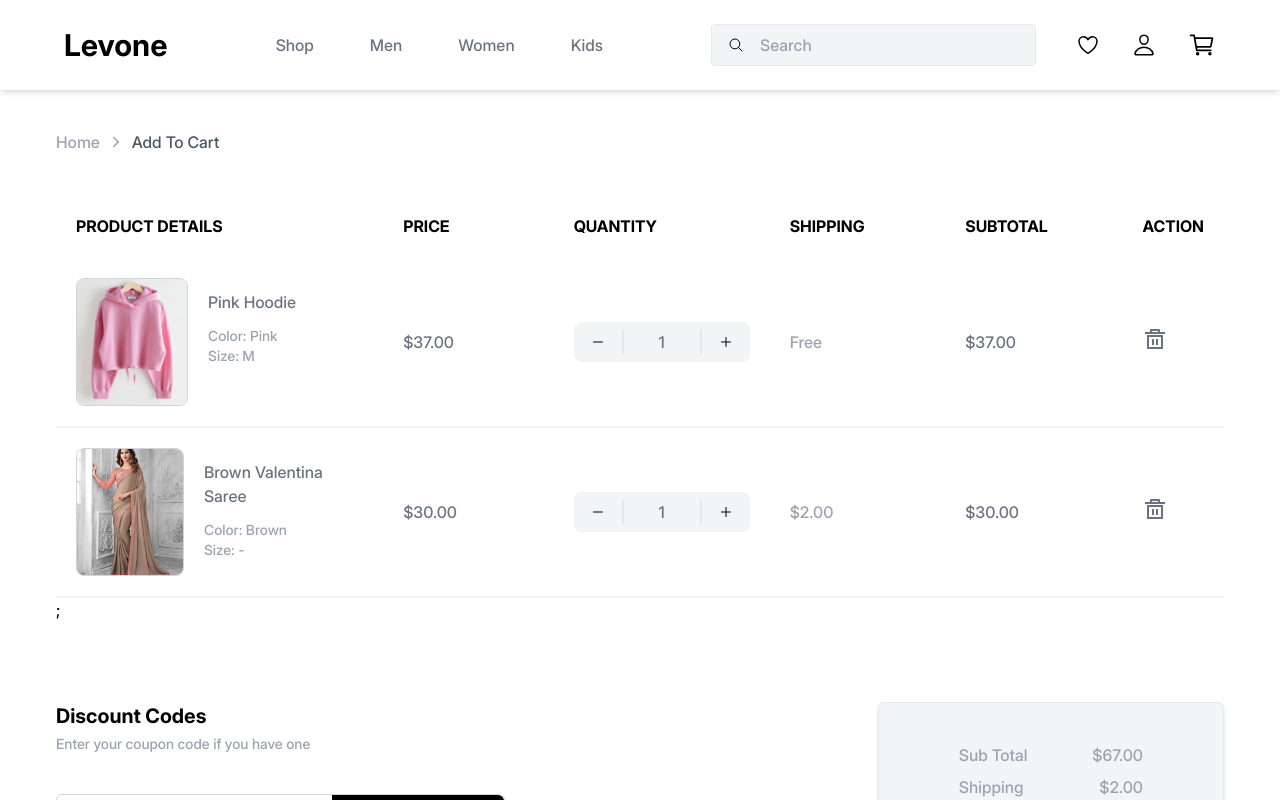
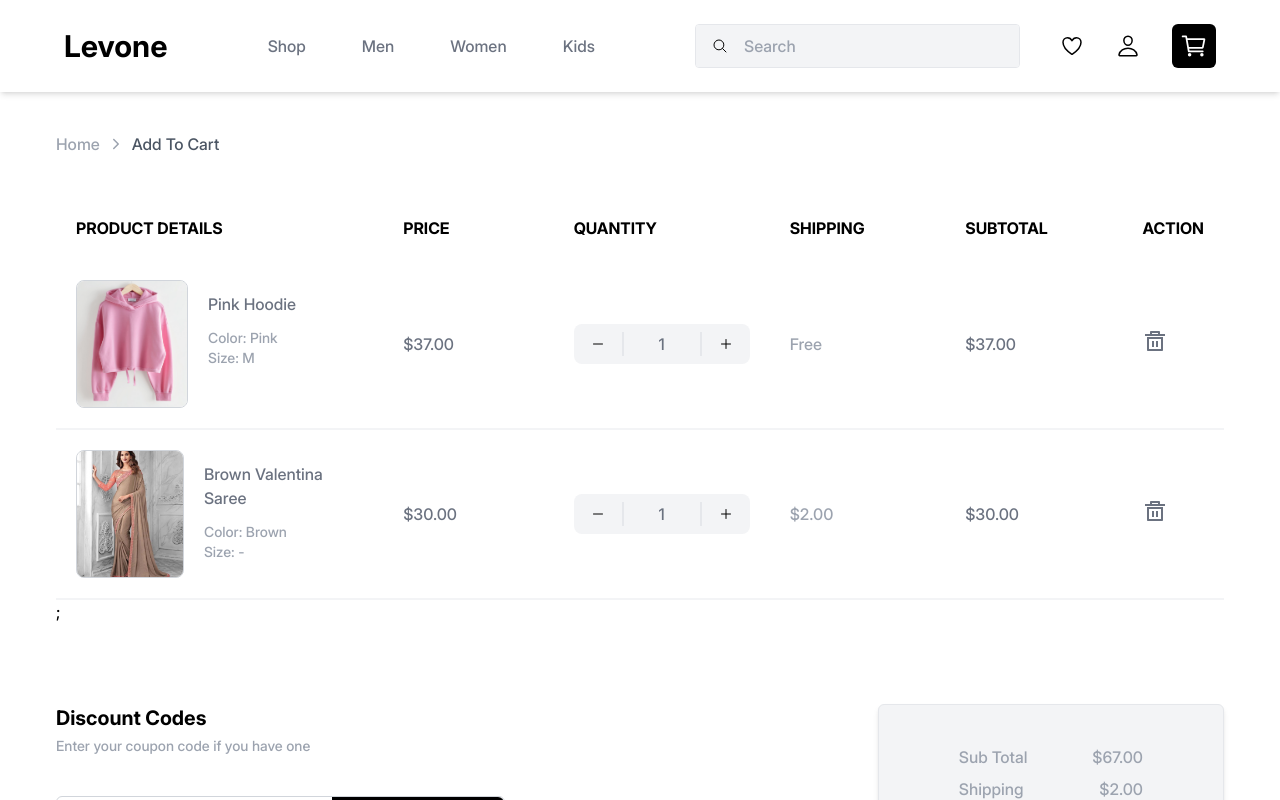
Before and after one commit to AnjaleeNeelika/Levone, a React (Vite) app in the folder frontend/: page /add-to-cart in a window 1280 px wide. Shown: the top 800 px of the page. Built offline with nearby package versions, Linux system fonts and the light colour scheme.

Commit message:
Update NavigationBar.jsx

```diff
--- a/frontend/src/assets/components/Navigation/NavigationBar.jsx
+++ b/frontend/src/assets/components/Navigation/NavigationBar.jsx
@@ -84,7 +84,10 @@ const NavigationBar = ({ variant="default" }) => {
                             <NavLink>
                                     <AccountIcon />
                             </NavLink>
-                            <NavLink>
+                            <NavLink
+                                to={'/add-to-cart'}
+                                className={({isActive}) => isActive ? 'bg-black p-2 text-white rounded-md' : ''}
+                            >
                                     <CartIcon />
                             </NavLink>
                         </ul>
```
